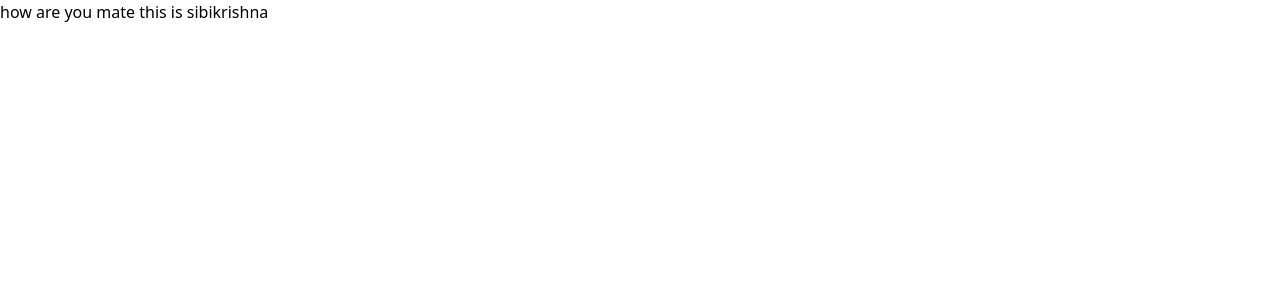
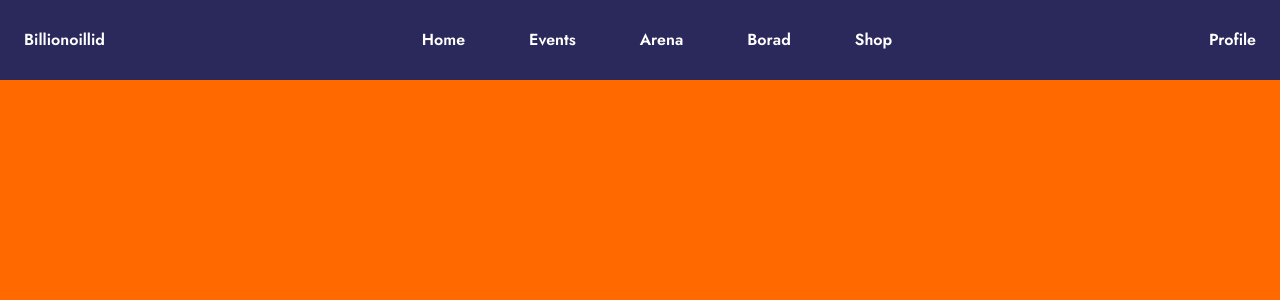
Before and after one commit to Yuslash/Remodeling-3, a React (Vite) app: page / in a window 1280 px wide. Shown: the top 300 px of the page. Built offline with nearby package versions, Linux system fonts and the light colour scheme.

Commit message:
completed the navbar

```diff
--- a/src/App.jsx
+++ b/src/App.jsx
@@ -1,4 +1,4 @@
-import Events from "./Components/Events";
+import Events from "./Components/Events/Events";
 import Experience from "./Components/Experiece";
 
 export default function App() {
--- a/src/Components/Events.jsx
+++ /dev/null
@@ -1,8 +0,0 @@
-
-export default function Events() {
-  return (
-    <div>
-      how are you mate this is sibikrishna
-    </div>
-  )
-}
--- /dev/null
+++ b/src/Components/Events/EventHeader.jsx
@@ -0,0 +1,29 @@
+export default function EventHeader() {
+
+    return <>
+        <div className="events-navbar w-full h-[80px] flex px-[24px] justify-between items-center ">
+
+            {/* comapny name starts */}
+            <div className="company-name">
+                Billionoillid
+            </div>
+            {/* company name ends here */}
+
+            {/* navbar middle content starts here */}
+            <div className="navs-content flex gap-[5vw]">
+                <div>Home</div>
+                <div>Events</div>
+                <div>Arena</div>
+                <div>Borad</div>
+                <div>Shop</div>
+            </div>
+            {/* navbar middle content ends here */}
+
+            {/* profile nav starts here */}
+            <div className="navbar-profile">
+                Profile
+            </div>
+            {/* profile nav ends here */}
+        </div>
+    </>
+}
--- /dev/null
+++ b/src/Components/Events/EventMainBody.jsx
@@ -0,0 +1,7 @@
+export default function EventMainBody() {
+
+    return (
+        <div className="w-full h-full bg-orange-500 flex-1">
+        </div>
+    )
+}
--- /dev/null
+++ b/src/Components/Events/Events.css
@@ -0,0 +1,35 @@
+@import url('https://fonts.googleapis.com/css2?family=Jost:ital,wght@0,100..900;1,100..900&display=swap');
+
+.events-navbar {
+    background: #2B295B;
+}
+
+.company-name {
+    color: #FFF;
+    text-align: center;
+    font-family: "Jost", serif;
+    font-size: 16px;
+    font-style: normal;
+    font-weight: 600;
+    line-height: 100%;
+}
+
+.navs-content {
+    color: #FFF;
+    text-align: center;
+    font-family: "Jost", serif;
+    font-size: 16px;
+    font-style: normal;
+    font-weight: 600;
+    line-height: 100%;
+}
+
+.navbar-profile {
+    color: #FFF;
+    text-align: center;
+    font-family: "Jost", serif;
+    font-size: 16px;
+    font-style: normal;
+    font-weight: 600;
+    line-height: 100%;
+}
--- /dev/null
+++ b/src/Components/Events/Events.jsx
@@ -0,0 +1,18 @@
+import EventHeader from "./EventHeader";
+import EventMainBody from "./EventMainBody";
+import './Events.css'
+
+export default function Events() {
+  return (
+    <div className="min-h-screen flex flex-col">
+
+      {/* Event Navbar Starts */}
+      <EventHeader />
+      {/* Event Navbar Starts */}
+
+      {/* Event MainBody Starts */}
+      <EventMainBody />
+      {/* Event MainBody Starts */}
+    </div>
+  )
+}
```
